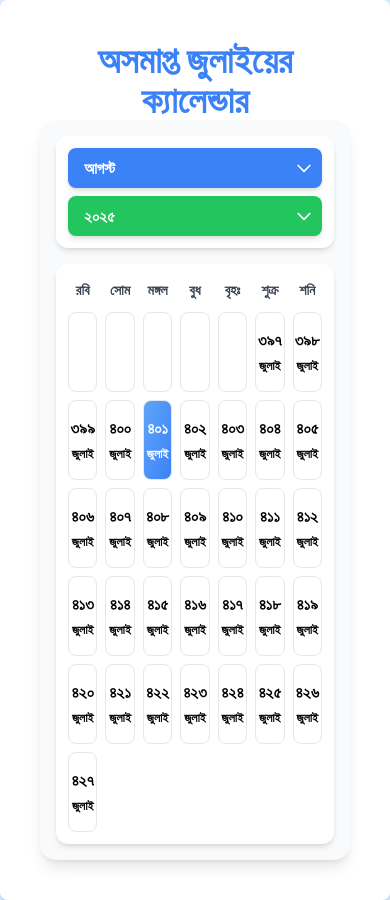
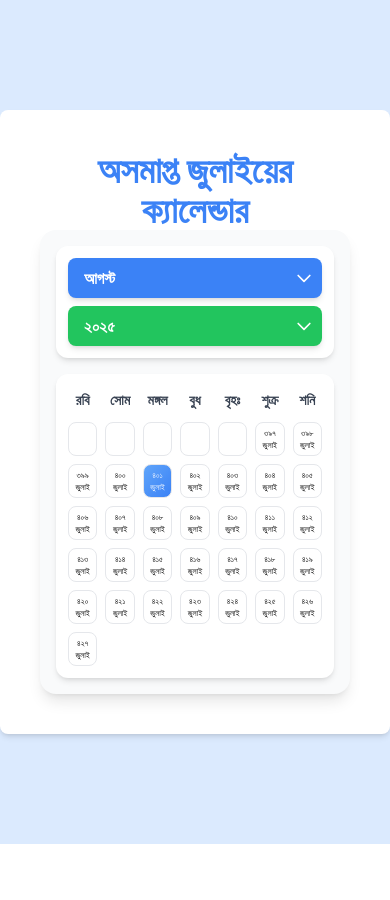
Before and after one commit to rakib3004/july-uprising-calendar, an Angular app: page / in a window 390 px wide. After the commit the page ends 844 px from the top, so only its background shows below. Built offline with nearby package versions, Linux system fonts and the light colour scheme.

Commit message:
Update July Custom Calendar component styles and HTML structure. Added a new text size class for improved typography and adjusted existing classes for better responsiveness and visual consistency across different screen sizes.

```diff
--- a/src/components/july-custom-calendar/july-custom-calendar.component.css
+++ b/src/components/july-custom-calendar/july-custom-calendar.component.css
@@ -157,3 +157,8 @@ select {
 .border-t-white {
   border-top-color: #fff;
 }
+
+.text-xxs {
+  font-size: 0.50rem; /* 10px */
+  line-height: 0.75rem; /* 12px */
+}
--- a/src/components/july-custom-calendar/july-custom-calendar.component.html
+++ b/src/components/july-custom-calendar/july-custom-calendar.component.html
@@ -34,7 +34,7 @@
     <div *ngFor="let day of days"
          (mouseenter)="showModal($event, day)"
          (mouseleave)="hideModal()"
-         class="p-1 md:p-2 h-20 md:h-28 border rounded-lg flex flex-col justify-center items-center transition-all duration-300 ease-in-out transform hover:scale-105 hover:shadow-lg"
+         class="p-1 md:p-2 h-15 md:h-28 lg:h-32 border rounded-lg flex flex-col justify-center items-center transition-all duration-300 ease-in-out transform hover:scale-105 hover:shadow-lg"
          [class.bg-gradient-to-br]="isToday(day)"
          [class.from-blue-400]="isToday(day)"
          [class.to-blue-500]="isToday(day)"
@@ -42,11 +42,11 @@
          [class.text-gray-400]="day === null">
 
       <ng-container *ngIf="day !== null">
-        <span *ngIf="isCustomJulyDate(day)" class="text-base md:text-xl font-bold">
-          {{ toBanglaNumber(getCustomJulyDay(day)) }} <span class="text-xs md:text-sm">জুলাই</span>
+        <span *ngIf="isCustomJulyDate(day)" class="text-xxs md:text-xl lg:text-xl font-normal md:font-semibold lg:font-bold">
+          {{ toBanglaNumber(getCustomJulyDay(day)) }} <span class="text-xxs md:text-sm lg:text-xs">জুলাই</span>
         </span>
-        <span *ngIf="!isCustomJulyDate(day)" class="text-base md:text-xl font-semibold">
-          {{ toBanglaNumber(day) }} <span class="text-xs md:text-sm">{{ monthName }}</span>
+        <span *ngIf="!isCustomJulyDate(day)" class="text-xxs md:text-xl lg:text-xl font-normal md:font-semibold lg:font-bold">
+          {{ toBanglaNumber(day) }} <span class="text-xxs md:text-sm lg:text-xs">{{ monthName }}</span>
         </span>
       </ng-container>
 
```
